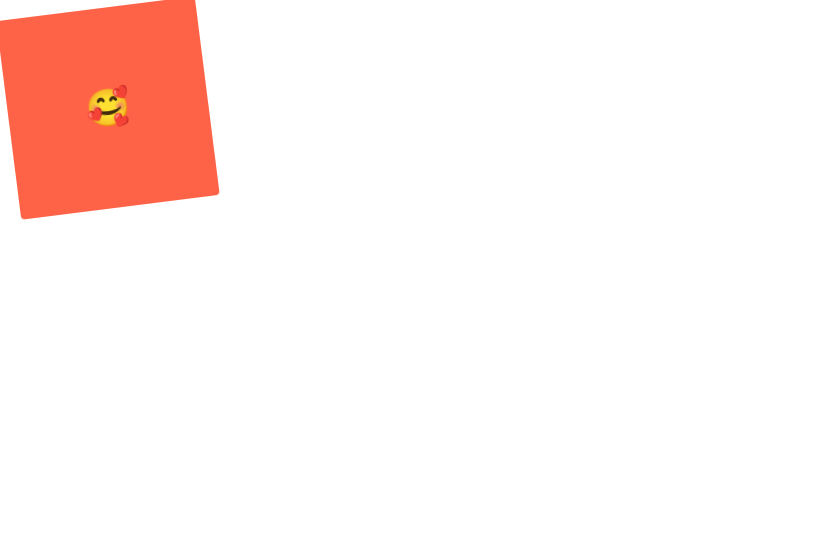
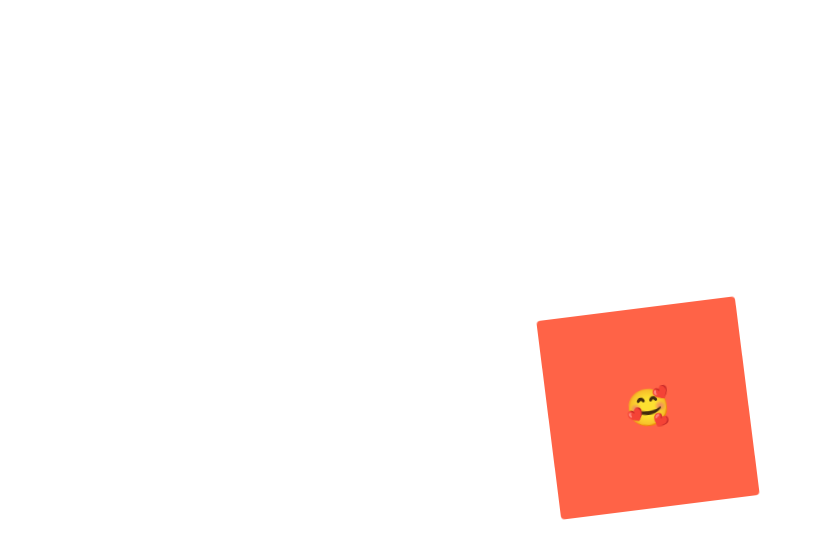
Before and after one commit to SM0413/react-masterclass, a React (Create React App) app: page / in a window 1280 px wide. Shown: the top 558 px of the page, without its empty margins (0-823 px from the left). Built offline with nearby package versions, Linux system fonts and the light colour scheme.

Commit message:
Pseudo Selectors Part Two

```diff
--- a/src/App.js
+++ b/src/App.js
@@ -2,6 +2,10 @@
 
 const Wrapper = styled.div`
   display: flex;
+  height: 100vh;
+  width: 100vw;
+  justify-content: center;
+  align-items: center;
 `;
 
 const rotationAnimation = keyframes`
@@ -18,6 +22,10 @@
   }
 `;
 
+const Emoji = styled.span`
+  font-size: 36px;
+`;
+
 const Box = styled.div`
   height: 200px;
   width: 200px;
@@ -26,21 +34,18 @@
   display: flex;
   justify-content: center;
   align-items: center;
-  span {
-    font-size: 36px;
+  ${Emoji} {
     &:hover {
-      font-size: 40px;
-    }
-    &:active {
-      opacity: 0;
+      font-size: 98px;
     }
   }
 `;
+
 function App() {
   return (
     <Wrapper>
       <Box>
-        <span>🥰</span>
+        <Emoji>🥰</Emoji>
       </Box>
     </Wrapper>
   );
```
